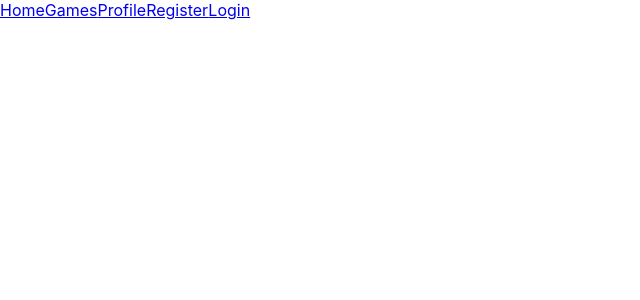
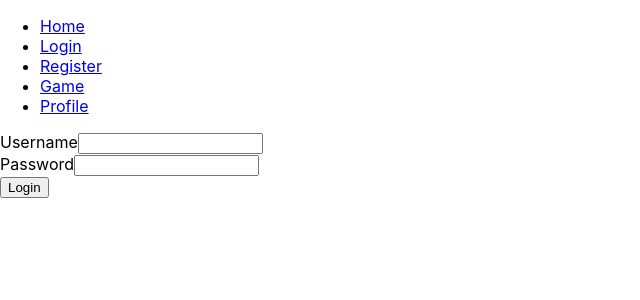
Before and after one commit to Kimichka/p5-project2, a React (Create React App) app in the folder game-trading-client/: page /login in a window 1280 px wide. Shown: the top 300 px of the page, without its empty margins (0-640 px from the left). Built offline with nearby package versions, Linux system fonts and the light colour scheme.

Commit message:
updates login page

```diff
--- a/game-trading-client/src/App.js
+++ b/game-trading-client/src/App.js
@@ -16,7 +16,8 @@ function App() {
         <Route path="/games" component={GameList} />
         <Route path="/profile" component={UserProfile} />
         <Route path="/register" component={Register} />
-        <Route path="/login" element={<Login />} />
+        <Route path="/login" component={Login} />
+
 
       </Switch>
     </Router>
--- a/game-trading-client/src/components/GameList.js
+++ b/game-trading-client/src/components/GameList.js
@@ -1,24 +1,19 @@
-
-
-import React, { useEffect, useState } from 'react';
-import axios from 'axios';
+import React, { useState, useEffect } from 'react';
 
 const GameList = () => {
     const [games, setGames] = useState([]);
 
     useEffect(() => {
-    axios.get('/games').then(response => {
-      setGames(response.data);
-    });
+        fetch('/games')
+            .then(response => response.json())
+            .then(data => setGames(data));
     }, []);
 
     return (
         <div>
-      <h2>Games</h2>
+            <h1>Games</h1>
             <ul>
-        {games.map(game => (
-          <li key={game.id}>{game.title}</li>
-        ))}
+                {games.map(game => <li key={game.id}>{game.title}</li>)}
             </ul>
         </div>
     );
--- a/game-trading-client/src/components/Login.js
+++ b/game-trading-client/src/components/Login.js
@@ -1,44 +1,41 @@
-import React from 'react';
-import { Formik, Form, Field } from 'formik';
-import * as Yup from 'yup';
+import React, { useState } from 'react';
 import axios from 'axios';
 
-const LoginSchema = Yup.object().shape({
-  username: Yup.string()
-    .required('Required'),
-  password: Yup.string()
-    .required('Required'),
-});
+const Login = () => {
+    const [username, setUsername] = useState('');
+    const [password, setPassword] = useState('');
 
-const Login = () => {
-  return (
-    <Formik
-      initialValues={{ username: '', password: '' }}
-      validationSchema={LoginSchema}
-      onSubmit={values => {
-        axios.post('/login', values)
+    const handleSubmit = (e) => {
+        e.preventDefault();
+
+        axios.post('/login', { username, password })
             .then(response => {
-            if(response.data.success) {
-              // Handle successful login
+                if (response.data.success) {
+                    // Handle successful login, like redirecting to a dashboard
                 } else {
-              // Handle login failure
+                    alert('Login failed');
                 }
             })
             .catch(error => {
-            // Handle error
+                // Handle errors
+                alert('Error during login');
             });
-      }}
-    >
-      {({ errors, touched }) => (
-        <Form>
-          <Field name="username" />
-          {errors.username && touched.username ? <div>{errors.username}</div> : null}
-          <Field name="password" type="password" />
-          {errors.password && touched.password ? <div>{errors.password}</div> : null}
+    };
+
+    return (
+        <div>
+            <form onSubmit={handleSubmit}>
+                <div>
+                    <label>Username</label>
+                    <input type="text" value={username} onChange={e => setUsername(e.target.value)} />
+                </div>
+                <div>
+                    <label>Password</label>
+                    <input type="password" value={password} onChange={e => setPassword(e.target.value)} />
+                </div>
                 <button type="submit">Login</button>
-        </Form>
-      )}
-    </Formik>
+            </form>
+        </div>
     );
 }
 
--- a/game-trading-client/src/components/NavBar.js
+++ b/game-trading-client/src/components/NavBar.js
@@ -1,19 +1,18 @@
-
-
 import React from 'react';
 import { Link } from 'react-router-dom';
 
 const NavBar = () => {
-  return (
-    <nav>
-      <Link to="/">Home</Link>
-      <Link to="/games">Games</Link>
-      <Link to="/profile">Profile</Link>
-      <Link to="/register">Register</Link>
-      <Link to="/login">Login</Link>
-
-    </nav>
-  );
+    return (
+        <nav>
+            <ul>
+                <li><Link to="/">Home</Link></li>
+                <li><Link to="/login">Login</Link></li>
+                <li><Link to="/register">Register</Link></li>
+                <li><Link to="/game">Game</Link></li>
+                <li><Link to="/profile">Profile</Link></li>
+            </ul>
+        </nav>
+    );
 }
 
 export default NavBar;
```
Lines whose indentation alone changed are shown as unchanged.
